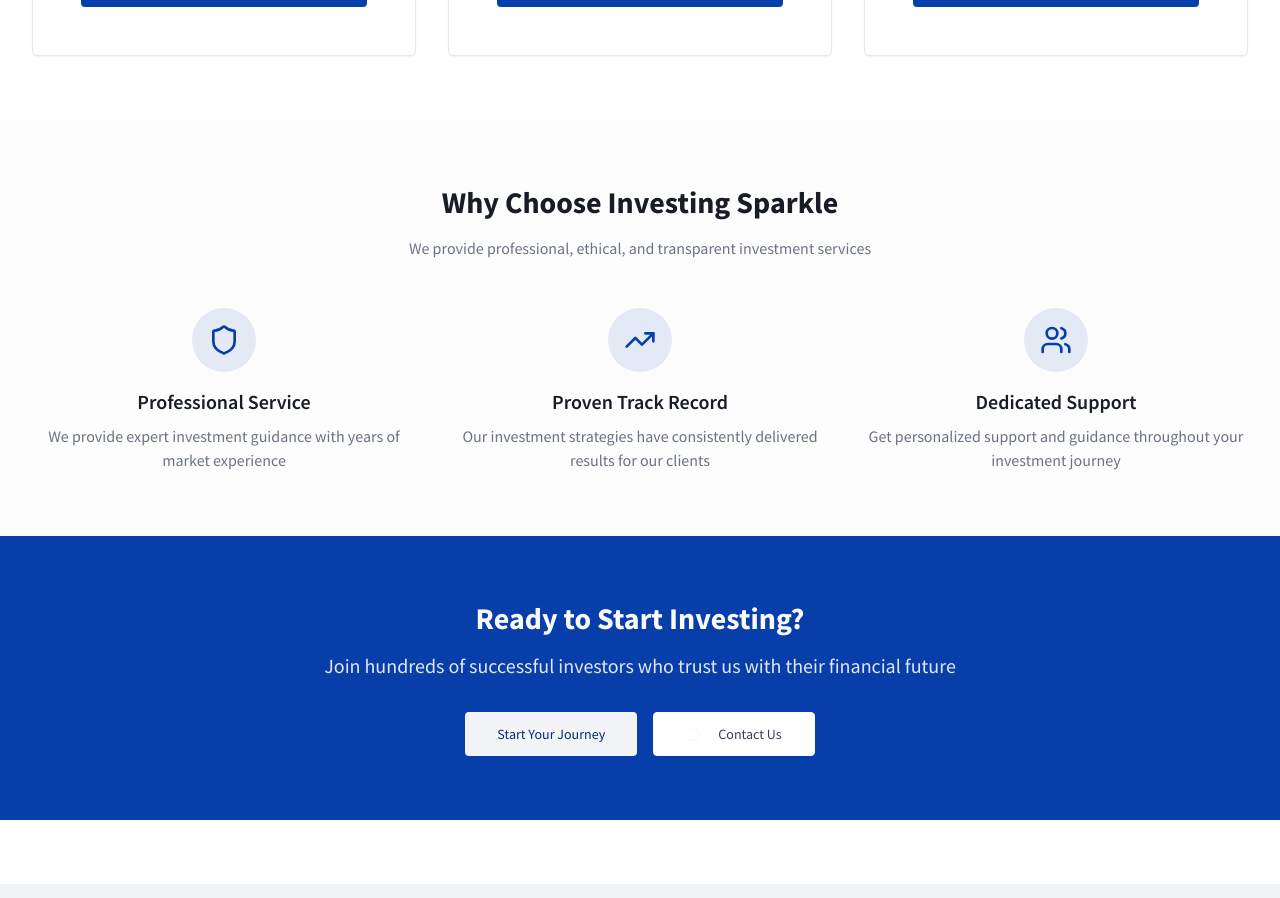
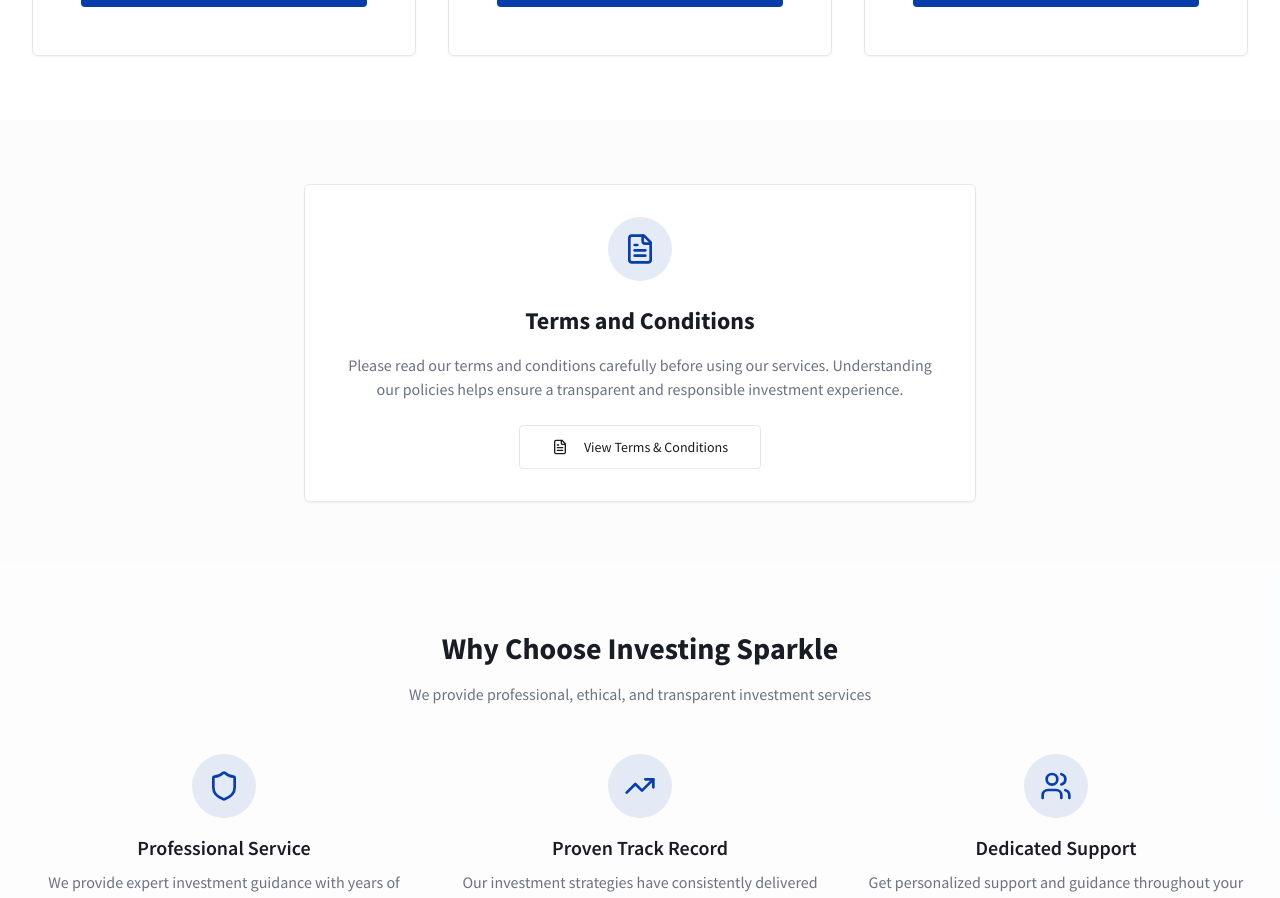
Before and after one commit to furqan-debug/InvestingSparkle, a React (Vite) app: page /services in a window 1280 px wide. Shown: the part 1460-2358 px from the top of the page. Built offline with nearby package versions, Linux system fonts and the light colour scheme.

Commit message:
Add Terms and Conditions link
Add a section below "Our Services" with a button that links to the Terms and Conditions page.

```diff
--- a/src/pages/Services.tsx
+++ b/src/pages/Services.tsx
@@ -1,7 +1,8 @@
 import { Card, CardContent, CardDescription, CardHeader, CardTitle } from "@/components/ui/card";
 import { Button } from "@/components/ui/button";
 import { Badge } from "@/components/ui/badge";
-import { CheckCircle, Shield, TrendingUp, Users, MessageCircle, BarChart3, BookOpen, HeadphonesIcon } from "lucide-react";
+import { CheckCircle, Shield, TrendingUp, Users, MessageCircle, BarChart3, BookOpen, HeadphonesIcon, FileText } from "lucide-react";
+import { Link } from "react-router-dom";
 import InteractiveCard from "@/components/InteractiveCard";
 const Services = () => {
   const services = [{
@@ -130,6 +131,30 @@ I would like to know more about this service and how to get started.`;
         </div>
       </section>
 
+      {/* Terms and Conditions Section */}
+      <section className="py-16 bg-muted/30">
+        <div className="container mx-auto px-4 sm:px-6 lg:px-8">
+          <div className="text-center max-w-2xl mx-auto">
+            <div className="bg-background border rounded-lg p-8 shadow-sm">
+              <div className="bg-primary/10 w-16 h-16 rounded-full flex items-center justify-center mx-auto mb-6">
+                <FileText className="h-8 w-8 text-primary" />
+              </div>
+              <h2 className="text-2xl font-bold text-foreground mb-4">Terms and Conditions</h2>
+              <p className="text-muted-foreground mb-6">
+                Please read our terms and conditions carefully before using our services.
+                Understanding our policies helps ensure a transparent and responsible investment experience.
+              </p>
+              <Button asChild size="lg" variant="outline" className="w-full sm:w-auto">
+                <Link to="/terms" className="inline-flex items-center space-x-2">
+                  <FileText className="h-4 w-4" />
+                  <span>View Terms & Conditions</span>
+                </Link>
+              </Button>
+            </div>
+          </div>
+        </div>
+      </section>
+
       {/* Why Choose Us */}
       <section className="py-16 bg-secondary/20">
         <div className="container mx-auto px-4 sm:px-6 lg:px-8">
```
